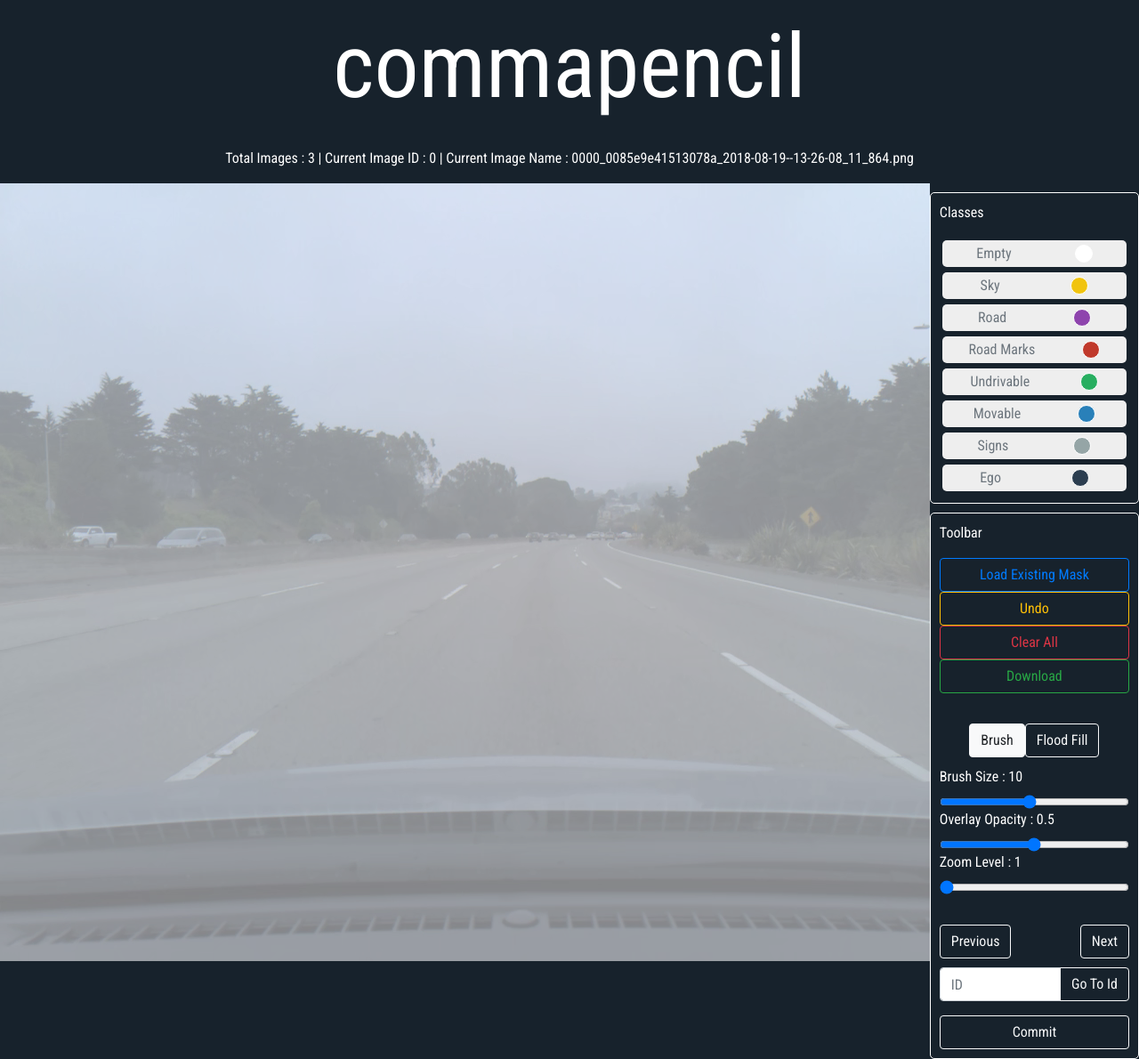
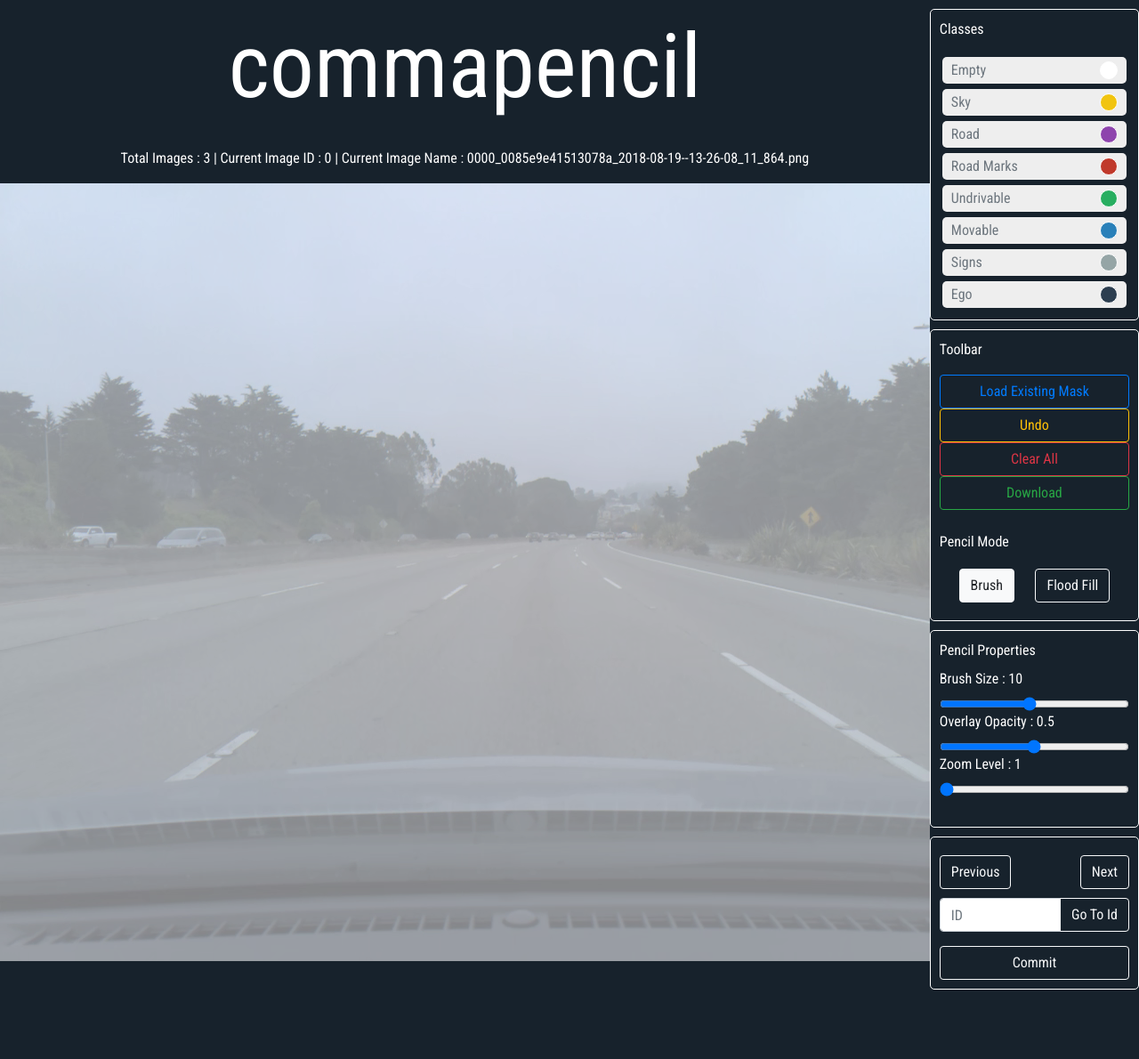
Before and after one commit to nuwandavek/commapencil, a Flask app: page /pencil/ in a window 1280 px wide. Shown: the whole page at 89% size. After the commit the page ends 1112 px from the top, so only its background shows below. Run offline with Flask 2, Linux system fonts and the light colour scheme; some libraries are stand-ins or nearby versions.

Commit message:
fix right panel

```diff
--- a/static/css_pencil.css
+++ b/static/css_pencil.css
@@ -56,12 +56,14 @@ body{
     cursor: pointer;
     border-radius: 5px;
     padding: 3px;
+    padding-left: 10px;
+    padding-right: 10px;
     margin: 3px;
     background: #eee;
     text-align: center;
     display: flex;
     flex-direction: row;
-    justify-content: space-around;
+    justify-content: space-between;
     align-items: center;
 
 }
--- a/templates/pencil.html
+++ b/templates/pencil.html
@@ -23,14 +23,15 @@
     </head>
 
     <body>
-        <p class="jumbo">commapencil</p>
-
-        <p class="info">Total Images : {{data.total_images}} | Current Image ID : {{data.img_id}} | Current Image Name : {{data.img_name}}</p>
 
 
 
         <div class="screen">
                 <div id="main-board">
+                        <p class="jumbo">commapencil</p>
+
+                        <p class="info">Total Images : {{data.total_images}} | Current Image ID : {{data.img_id}} | Current Image Name : {{data.img_name}}</p>
+
                         <img id="main-img" src="/static/data/imgs/{{data.img_name}}">
                         <canvas width="1164" height="874" id="main-canvas"></canvas>
                     </div>
@@ -45,11 +46,15 @@
                                 <button class="btn btn-outline-danger"  id="clear">Clear All</button>
                                 <button class="btn btn-outline-success"  id="download">Download</button>
                                 <br>
-                                <div style="display:flex;flex-direction: row; align-items: stretch; justify-content: center; margin: 10px">
+                                <label>Pencil Mode</label>
+                                <div style="display:flex;flex-direction: row; align-items: stretch; justify-content: space-around; margin: 10px">
                                         <button class="btn btn-outline-light modes active"  id="brush">Brush</button>
                                         <button class="btn btn-outline-light modes"  id="fill">Flood Fill</button>
 
                                 </div>
+                        </div>
+                                <div class="pencils">
+                                        <label>Pencil Properties</label>
                                 <label>Brush Size : <span id="brush-size">10</span></label>
                                 <input type="range" min="1" max="20" value="10" class="slider" id="myRange">
                                 <label>Overlay Opacity : <span id="overlay-opacity">0.5</span></label>
@@ -57,6 +62,8 @@
                                 <label>Zoom Level : <span id="overlay-zoom">1</span></label>
                                 <input type="range" min="1" max="5" value="1" class="slider" id="myRangeZoom">
                                 <br>
+                            </div>
+                            <div class="pencils">
                                 <div style="display:flex; justify-content:space-between;margin-top:10px; margin-bottom: 10px;">
                                         <button class="btn btn-outline-light"  id="previous">Previous</button>
                                         <button class="btn btn-outline-light"  id="next">Next</button>
@@ -74,6 +81,7 @@
                                 </div>
                                 <button class="btn btn-outline-light"  id="commit">Commit</button>
                                 <!-- <button class="btn btn-outline-secondary"  id="erode">Erode</button> -->
+                            </div>
                         </div>
 
                 </div>
```
